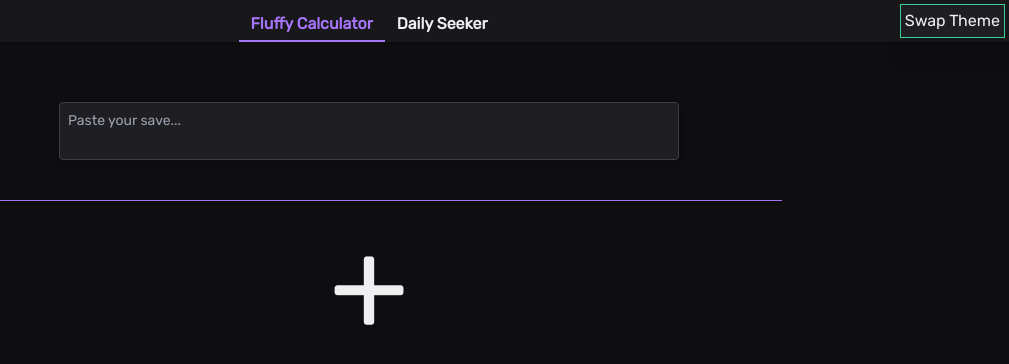
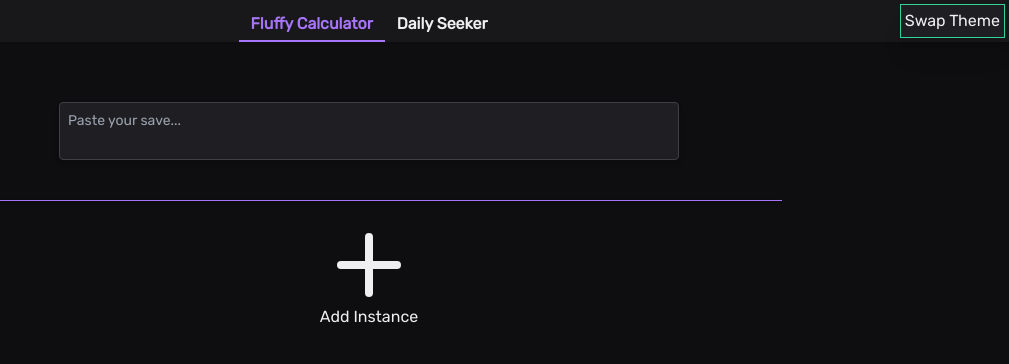
Before and after one commit to fluffyCalculator/fluffycalculator.github.io, a React (Create React App) app: page / in a window 1280 px wide. Shown: the top 364 px of the page, without its empty margins (271-1280 px from the left). Built offline with nearby package versions, Linux system fonts and the light colour scheme.

Commit message:
Final update before release

```diff
--- a/src/components/Daily/Box.tsx
+++ b/src/components/Daily/Box.tsx
@@ -3,9 +3,7 @@ import React, { useState } from "react";
 import { DailyType } from "../../calculators/daily";
 import { dailyModifiers } from "../../calculators/main";
 
-export const WeekBox =
-  //  React.memo(
-  function WeekBox({ text }: { text: string }) {
+export const WeekBox = function WeekBox({ text }: { text: string }) {
   return (
     <div
       className={clsx(
@@ -17,11 +15,6 @@ export const WeekBox =
     </div>
   );
 };
-//   ,
-//   (prevProps, nextProps) => {
-//     return prevProps.text === nextProps.text;
-//   }
-// );
 
 const baseBox = "w-11 h-11 sm:h-16 sm:w-16 md:w-24 md:h-24";
 
@@ -81,7 +74,3 @@ function Box({ object }: Props) {
 }
 
 export default Box;
-
-// export default React.memo(Box, (prevProps, nextProps) => {
-// return prevProps.object?.value === nextProps.object?.value;
-// });
--- a/src/components/Fluffy/Fluffy.tsx
+++ b/src/components/Fluffy/Fluffy.tsx
@@ -21,15 +21,21 @@ function Fluffy() {
             />
           );
         })}
-      </div>
-      <div className="flex justify-center text-center">
-        <div
-          className="w-32 h-32 text-primary text-9xl cursor-pointer select-none"
-          onClick={() => {
-            anotherInstance!();
-          }}
-        >
-          +
+
+        <div className="w-full">
+          <div
+            className="relative m-auto w-32 h-32 text-primary fill-current cursor-pointer select-none"
+            onClick={() => {
+              anotherInstance!();
+            }}
+          >
+            <svg xmlns="http://www.w3.org/2000/svg" viewBox="0 0 16 16">
+              <path d="M8 4a.5.5 0 0 1 .5.5v3h3a.5.5 0 0 1 0 1h-3v3a.5.5 0 0 1-1 0v-3h-3a.5.5 0 0 1 0-1h3v-3A.5.5 0 0 1 8 4z" />
+            </svg>
+            <div className="absolute bottom-0 w-full text-center">
+              Add Instance
+            </div>
+          </div>
         </div>
       </div>
     </>
--- a/src/components/NavBar.tsx
+++ b/src/components/NavBar.tsx
@@ -17,7 +17,7 @@ const swapTheme = (to: string) => {
 function ThemeSwitcher() {
   return (
     <div
-      className="absolute right-0 top-0 m-1 p-1 text-primary bg-secondary border border-solid border-green-400 shadow-xl cursor-pointer select-none"
+      className="absolute right-0 top-0 m-1 p-1 text-primary bg-secondary border border-solid border-green-400 shadow-xl invisible cursor-pointer select-none sm:visible"
       onClick={() => {
         if (document.body.classList.contains("light-theme")) {
           swapTheme("dark-theme");
```
Also changed, not shown: public/index.html (+4 -18 lines). Lines whose indentation alone changed are shown as unchanged.
